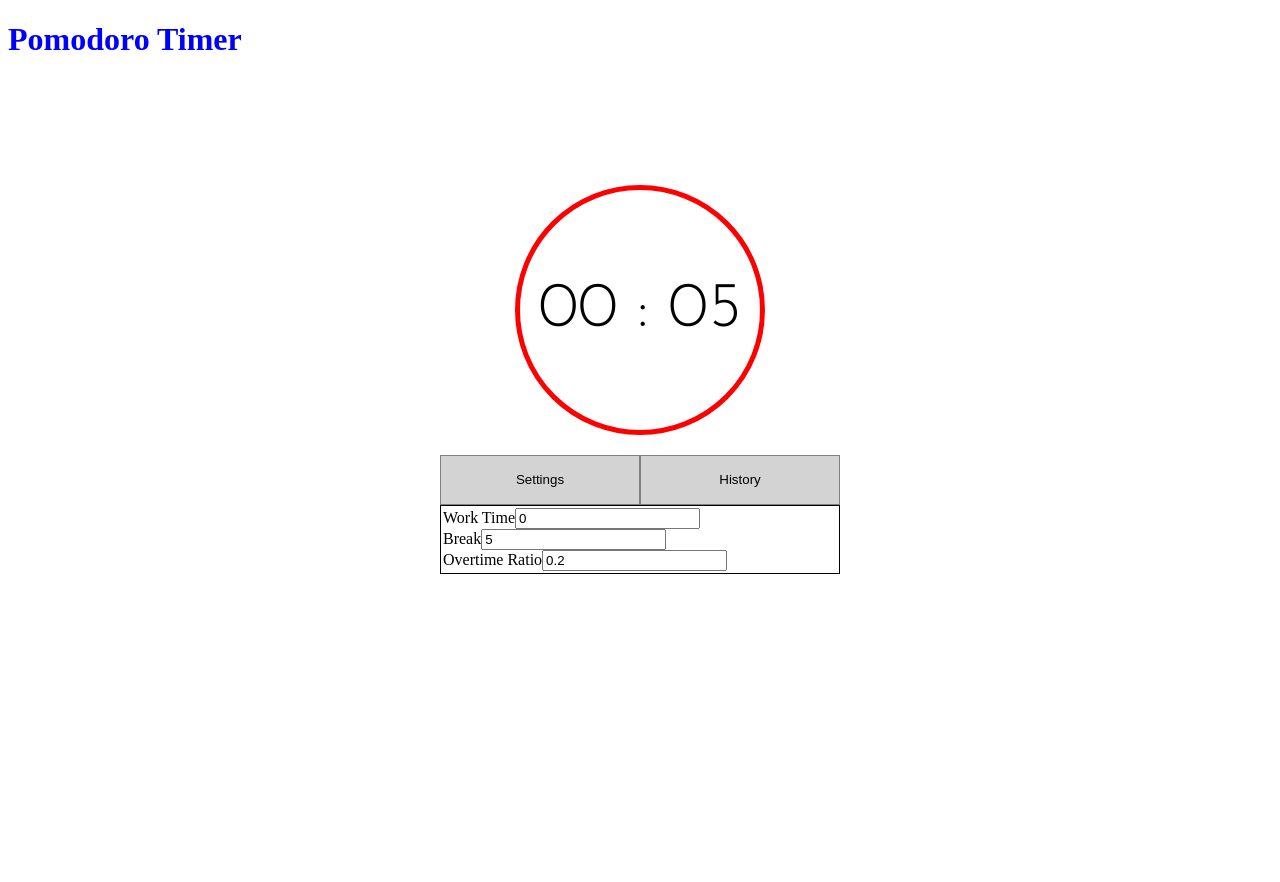
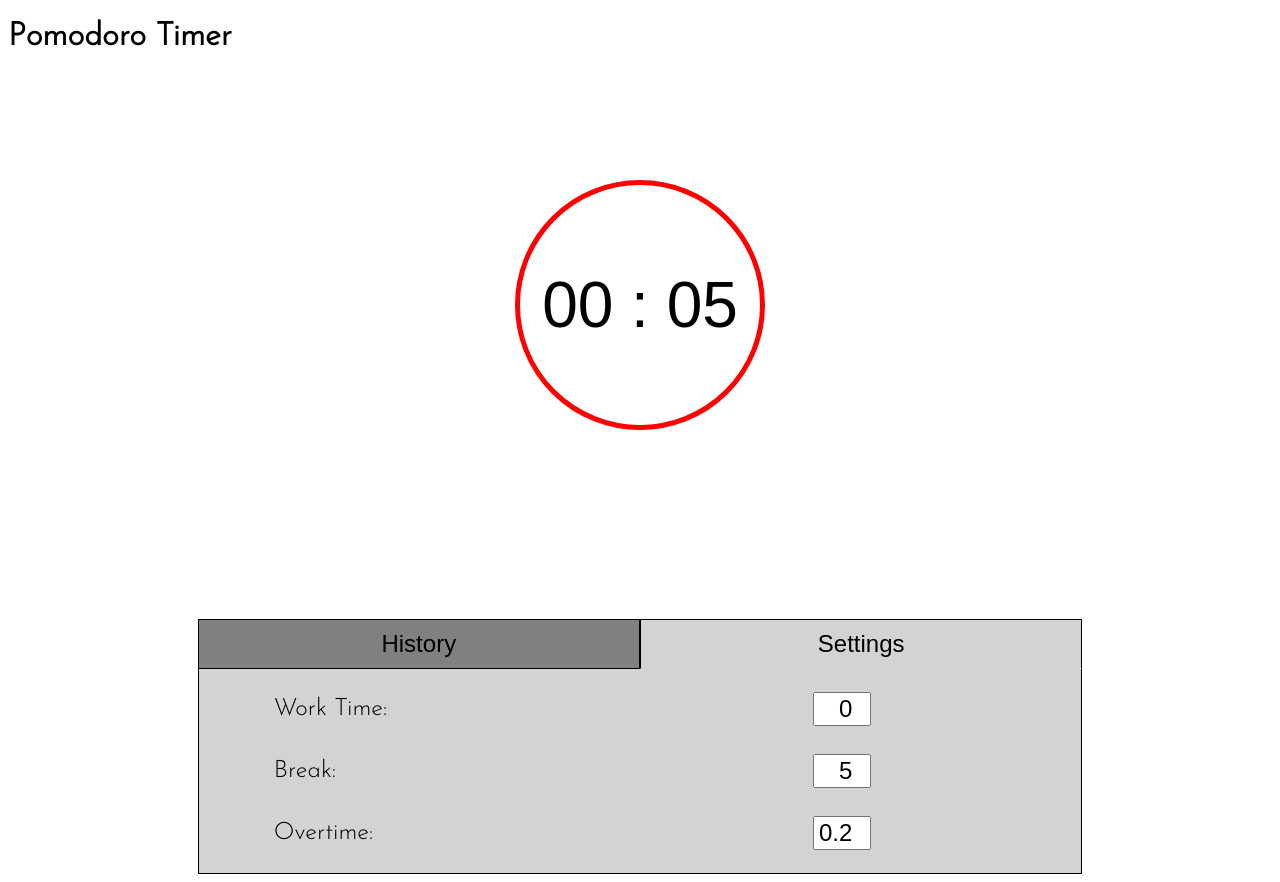
Before and after one commit to Shynras/Overpomo, a React app: page / in a window 1280 px wide. Both pictures are taken after a click on the button "Settings". Before the commit the page ends 800 px from the top, so only its background shows below. Built offline with nearby package versions, Linux system fonts and the light colour scheme.

Commit message:
improved bottom html structure and css

```diff
--- a/src/App.js
+++ b/src/App.js
@@ -18,7 +18,8 @@ const App = () =>{
                 bonusRatio={bonusRatio}>
             </Timer>
             <div className="bottom">
-                <Nav setActive={setActive}>
+                <Nav active={active}
+                    setActive={setActive}>
                 </Nav>
                 {
                     active ? <Settings defaultMinutes={defaultMinutes}
--- a/src/History.js
+++ b/src/History.js
@@ -1,7 +1,7 @@
 import React from "react";
 
 const History = () => {
-    return <p>a</p>
+    return <div className="history">a</div>
 }
 
 export default History
--- a/src/Nav.js
+++ b/src/Nav.js
@@ -1,10 +1,12 @@
 import React from "react";
 
-const Nav = ({setActive}) => {
+const Nav = ({active, setActive}) => {
     return (
         <div className="nav">
-            <button onClick={()=>{setActive(true)}}>Settings</button>
-            <button onClick={()=>{setActive(false)}}>History</button>
+            <button className={!active && "buttonOn"}
+                onClick={()=>{setActive(false)}}>History</button>
+            <button className={active && "buttonOn"}
+                onClick={()=>{setActive(true)}}>Settings</button>
         </div>
     );
 };
--- a/src/Settings.js
+++ b/src/Settings.js
@@ -5,19 +5,27 @@ const Settings = ({defaultMinutes, setDefaultMinutes,
     bonusRatio, setBonusRatio}) => {
 
     return (
-        <>
-            <form className="settings">
-                <label htmlFor="minutes">Work Time</label>
-                <input type="number" id="minutes" value={defaultMinutes}
-                    onChange={(e) => setDefaultMinutes(Number(e.target.value))}></input><br></br>
-                <label htmlFor="bonus">Break</label>
-                <input type="number" id="bonus" value={breakBonus}
-                    onChange={(e) => setBreakBonus(Number(e.target.value))}></input><br></br>
-                <label htmlFor="ratio">Overtime Ratio</label>
-                <input type="number" id="ratio" value={bonusRatio}
-                    onChange={(e) => setBonusRatio(Number(e.target.value))}></input><br></br>
-            </form>
-        </>
+        <form className="settings">
+            <table>
+                <tbody>
+                    <tr>
+                        <td><label htmlFor="minutes">Work Time:</label></td>
+                        <td><input type="number" id="minutes" value={defaultMinutes}
+                            onChange={(e) => setDefaultMinutes(Number(e.target.value))}></input></td>
+                    </tr>
+                    <tr>
+                        <td><label htmlFor="bonus">Break:</label></td>
+                        <td><input type="number" id="bonus" value={breakBonus}
+                            onChange={(e) => setBreakBonus(Number(e.target.value))}></input></td>
+                    </tr>
+                    <tr>
+                        <td><label htmlFor="ratio">Overtime:</label></td>
+                        <td><input type="number" id="ratio" value={bonusRatio}
+                            onChange={(e) => setBonusRatio(Number(e.target.value))}></input></td>
+                    </tr>
+                </tbody>
+            </table>
+        </form>
     );
 }
 
--- a/src/style.scss
+++ b/src/style.scss
@@ -1,9 +1,22 @@
 @import url('https://fonts.googleapis.com/css2?family=Josefin+Sans:wght@300&display=swap');
 
-$timer-color: blue;
+body {
+  font-family: 'Josefin Sans', sans-serif;
+}
 
-h1 {
-  color: $timer-color;
+@media screen and (min-width: 320px) {
+  .bottom {
+    width: 90%;
+  }
+}
+
+@media screen and (min-width: 480px) {
+  .bottom {
+    width: 70%;
+  }
+  label {
+    margin-left: 15%;
+  }
 }
 
 .basicTimer {
@@ -14,7 +27,6 @@ h1 {
   margin-top: 10%;
   border: 5px solid red;
   border-radius: 50%;
-  font-family: 'Josefin Sans', sans-serif;
   font-size: 4em;
   background-color: white;
 
@@ -34,30 +46,60 @@ h1 {
     border-color: purple;
   }
 }
-
 .basicTimer:hover {
   background-color: lightgray;
 }
 
 .bottom {
   margin: auto;
-  margin-top: 20px;
-  width: 400px;
+  margin-top: 15%;
+
+  .history {
+    background-color: lightgray;
+    border: 1px solid black;
+    border-top: none;
+  }
+
   .settings {
-    padding: 2px;
+    padding: 0.5em;
+    background-color: lightgray;
     border: 1px solid black;
+    border-top: none;
+
+    table {
+      width: 100%;
+
+      td {
+        width: 50%;
+
+        label {
+          font-size: 1.5em;
+        }
+
+        input {
+          margin: 0.5em;
+          width: 50px;
+          margin-left: 40%;
+          font-size: 1.5em;
+          text-align: right;
+        }
+      }
+    }
   }
 
   .nav {
     button {
       height: 50px;
-      width: 200px;
+      width: 50%;
       margin: auto;
-      background-color: lightgray;
-      border: 1px solid gray;
-    }
-    button:hover {
       background-color: gray;
+      border: 1px solid black;
+      font-size: 1.5em;
+
+      &.buttonOn {
+        border-bottom: 1px solid lightgray;
+        background-color: lightgray;
+      }
     }
   }
 }
```
